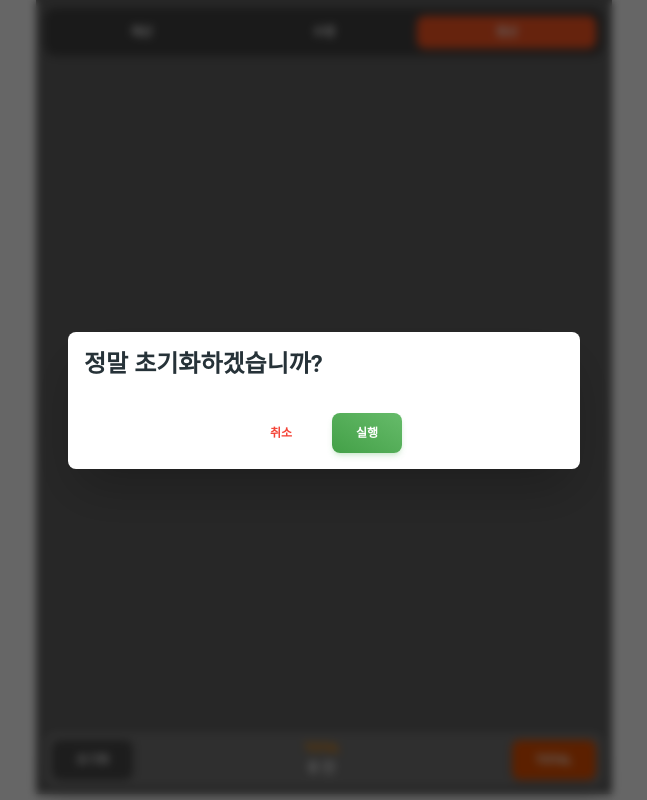
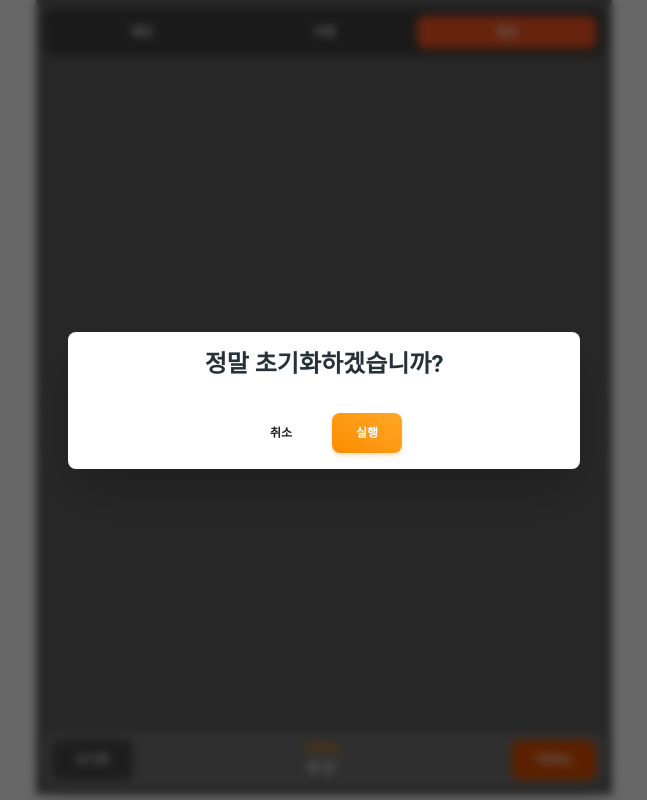
Before and after one commit to 938938/goods-calculator, a Next.js app: page /receipt in a window 1280 px wide. Both pictures are taken after a click on the button "초기화". Shown: the whole page, without its empty margins (316-963 px from the left). Built offline with nearby package versions, Linux system fonts and the light colour scheme.

Commit message:
[DESIGN] 모달 수정

```diff
--- a/src/components/DelModal.tsx
+++ b/src/components/DelModal.tsx
@@ -20,17 +20,16 @@ const DelModal = ({
 }) => {
   return (
     <Dialog open={open} handler={() => setOpen(false)} size='xs'>
-      <DialogHeader>정말 {type}하겠습니까?</DialogHeader>
+      <DialogHeader><p className='text-center w-full'>정말 {type}하겠습니까?</p></DialogHeader>
       <DialogFooter className='flex items-center justify-center gap-3'>
         <Button
           variant='text'
-          color='red'
           onClick={() => setOpen(false)}
           className='mr-1'
         >
           <span>취소</span>
         </Button>
-        <Button variant='gradient' color='green' onClick={onDeleteHandler}>
+        <Button variant='gradient' color='orange' onClick={onDeleteHandler}>
           <span>실행</span>
         </Button>
       </DialogFooter>
```
